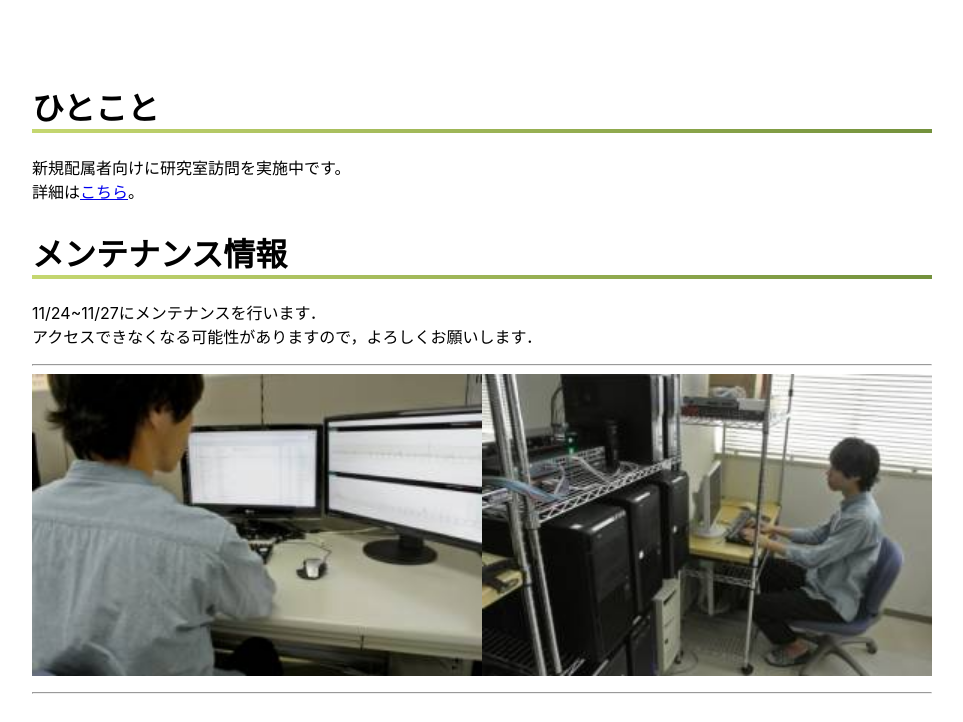
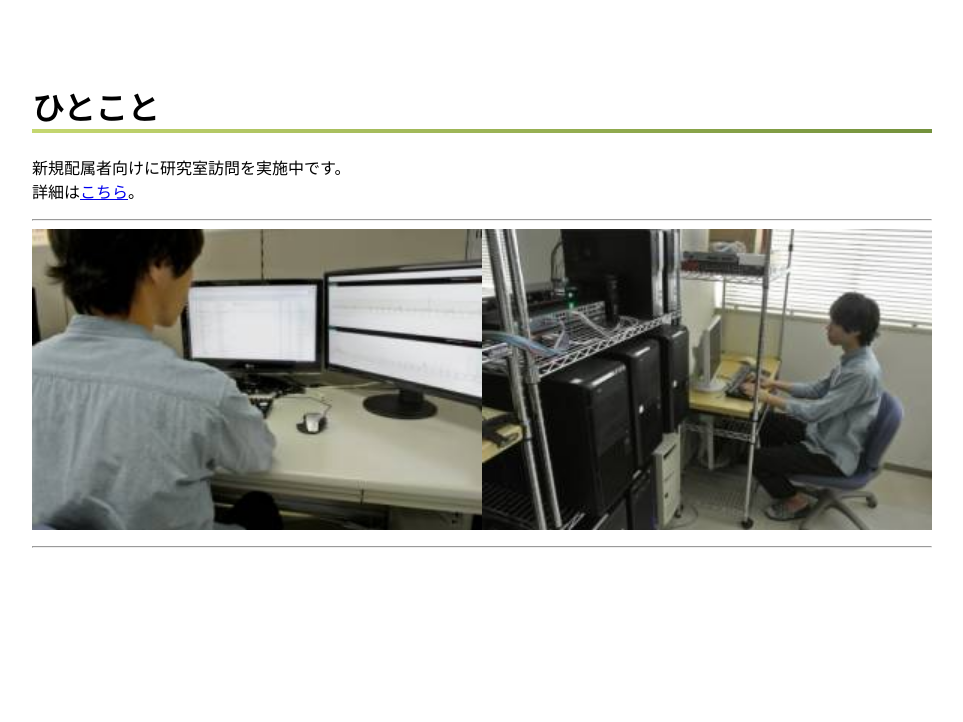
Before and after one commit to sai-lab/sai-lab.github.io, a plain HTML site: page index.html in a window 1280 px wide. Shown: the part 1483-2205 px from the top of the page, without its empty margins (168-1131 px from the left). After the commit the page ends 2059 px from the top, so only its background shows below. Drawn offline with Linux system fonts and the light colour scheme.

Commit message:
deploy: 5eca1e1a38a39137116f56182c3d17db60a833e6

```diff
--- a/index.html
+++ b/index.html
@@ -57,9 +57,10 @@
 <h1 id="%E3%81%B2%E3%81%A8%E3%81%93%E3%81%A8">ひとこと</h1>
 <p>新規配属者向けに研究室訪問を実施中です。<br>
 詳細は<a href="./wiki/assign.html">こちら</a>。</p>
-<h1 id="%E3%83%A1%E3%83%B3%E3%83%86%E3%83%8A%E3%83%B3%E3%82%B9%E6%83%85%E5%A0%B1">メンテナンス情報</h1>
-<p>11/24~11/27にメンテナンスを行います．<br>
-アクセスできなくなる可能性がありますので，よろしくお願いします．</p>
+<!-- # メンテナンス情報
+
+11/24~11/27にメンテナンスを行います．
+アクセスできなくなる可能性がありますので，よろしくお願いします． -->
 <hr>
 <div class="at_work">
     <img src="images/desk2.jpeg" alt="作業風景1" width="50%">
```
Also changed, not shown: 1 other file.
